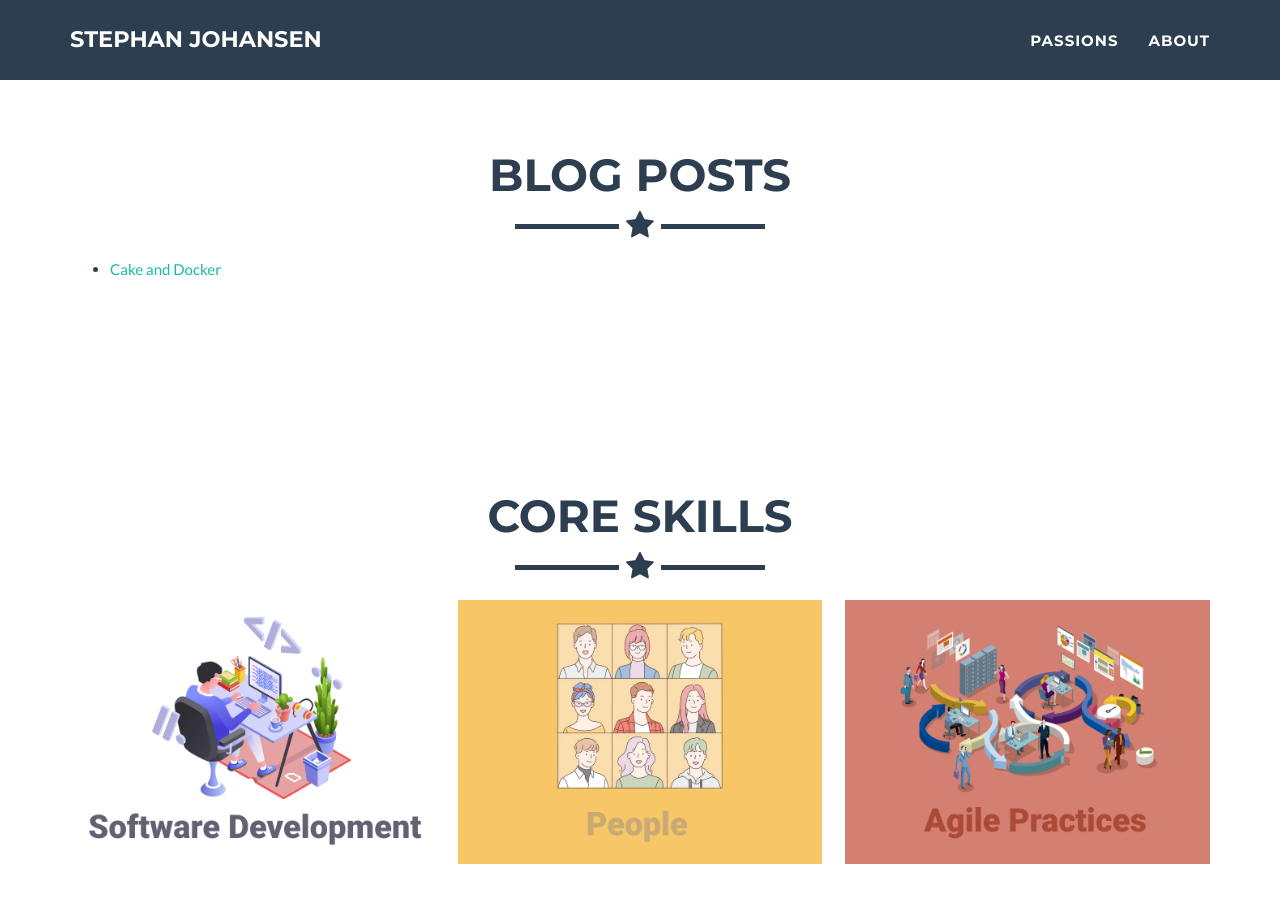
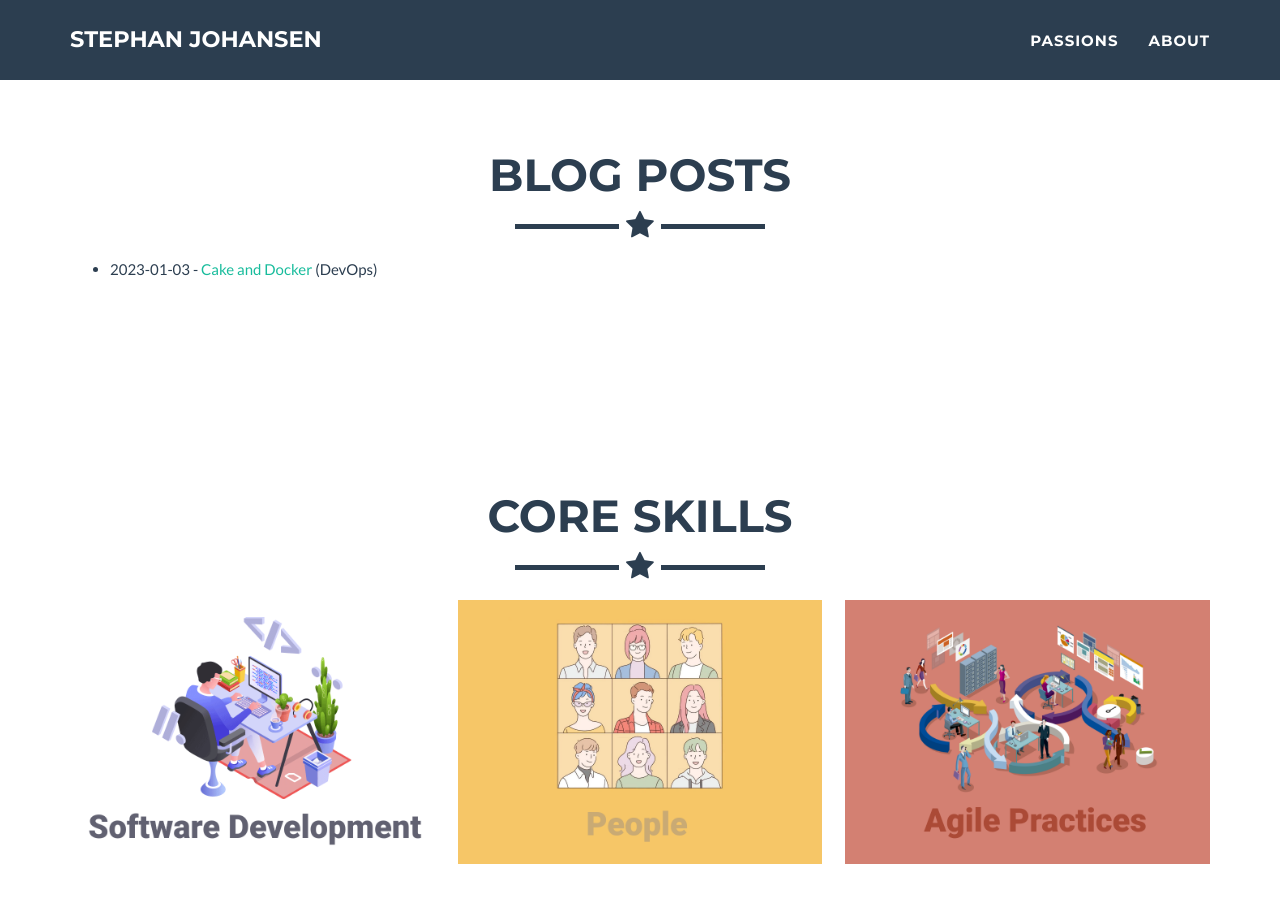
Before and after one commit to skjohansen/skjohansen.github.io, a Jekyll site: the page built from index.html, in a window 1280 px wide and 900 px high, scrolled down 1082 px. Built offline with Jekyll 4.4.1, drawn with Linux system fonts in a browser that asks for light colours.

```diff
--- a/_includes/posts.html
+++ b/_includes/posts.html
@@ -12,7 +12,7 @@
                 <ul>
                     {% for post in site.posts %}
                     <li>
-                      <a href="{{ post.url }}">{{ post.title }}</a>
+                        {{ post.date | date: "%F" }} - <a href="{{ post.url }}">{{ post.title }}</a> ({{ post.passions }})
                     </li>
                     {% endfor %}
                 </ul>
```
